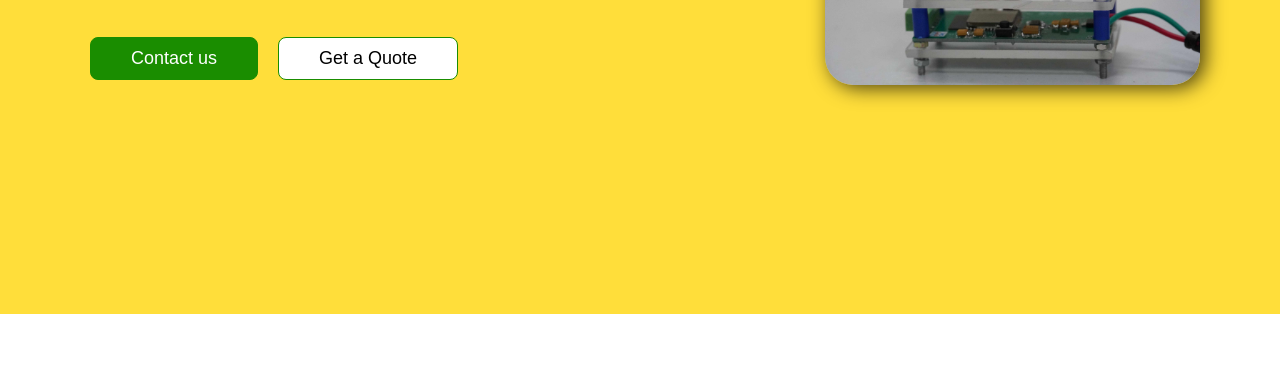
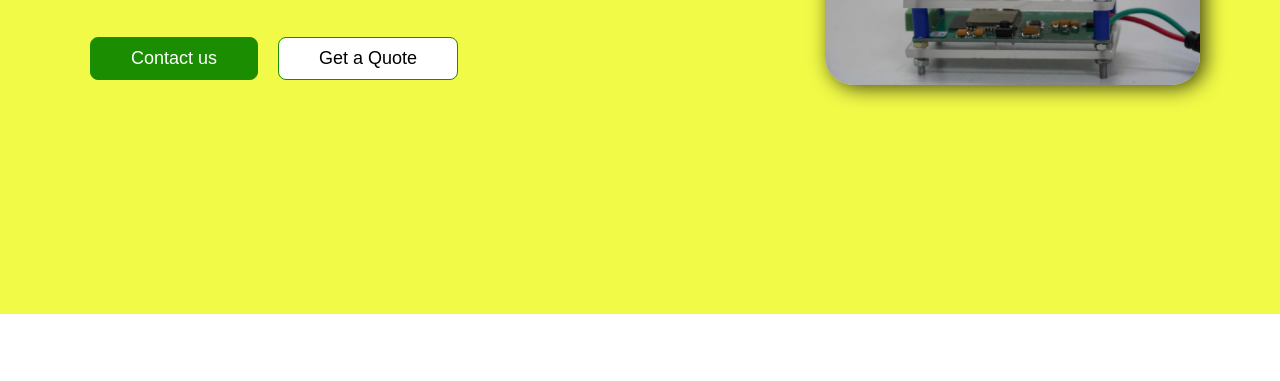
Before and after one commit to Hariiikrishnan/nwarehouse, a plain HTML site: page index.html in a window 1280 px wide. Shown: the part 326-707 px from the top of the page. Drawn offline with Linux system fonts and the light colour scheme; a web font is replaced by a local one.

Commit message:
added requested yellow

```diff
--- a/styles.css
+++ b/styles.css
@@ -1,6 +1,7 @@
 
 :root {
-  --primColor: #ffde3a;
+  /* --primColor: #ffde3a;  */
+  --primColor: #f0fa33e6;
   --secondColor: #1a8d00;
 }
 
```
